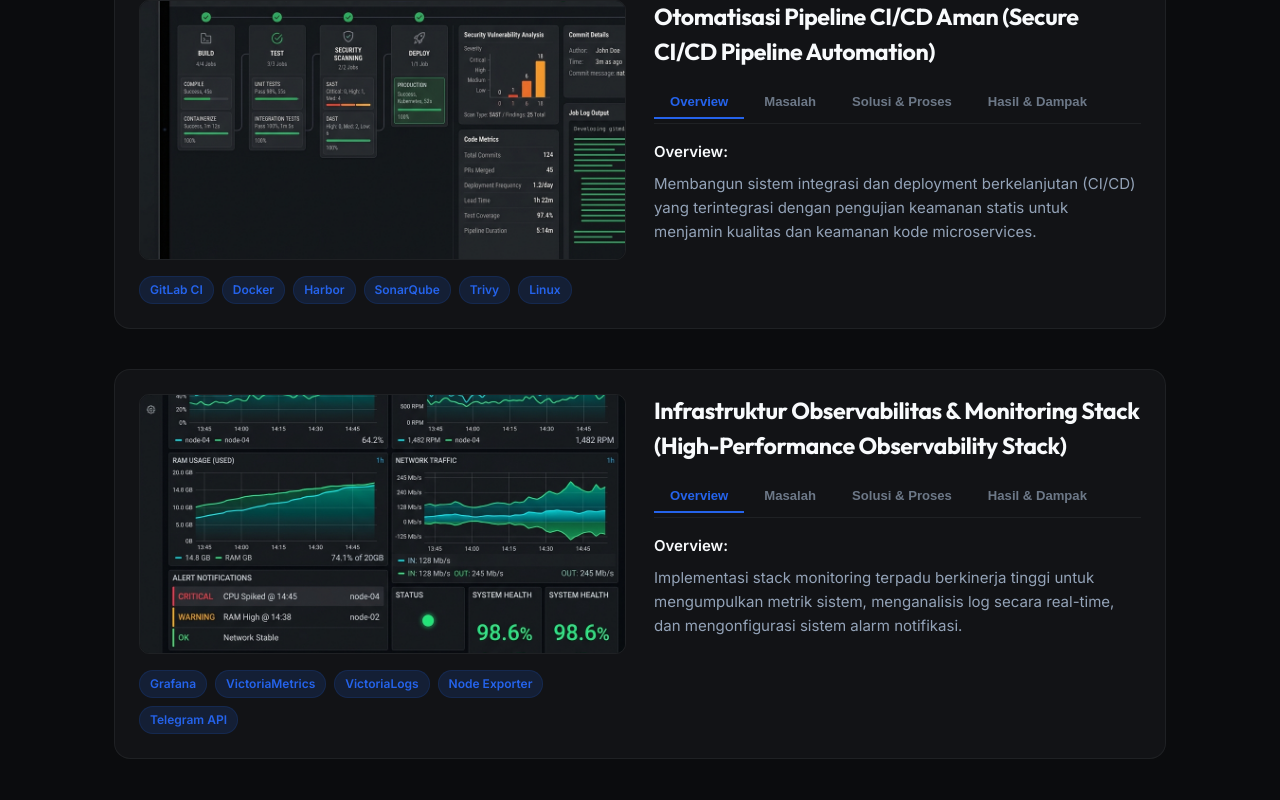
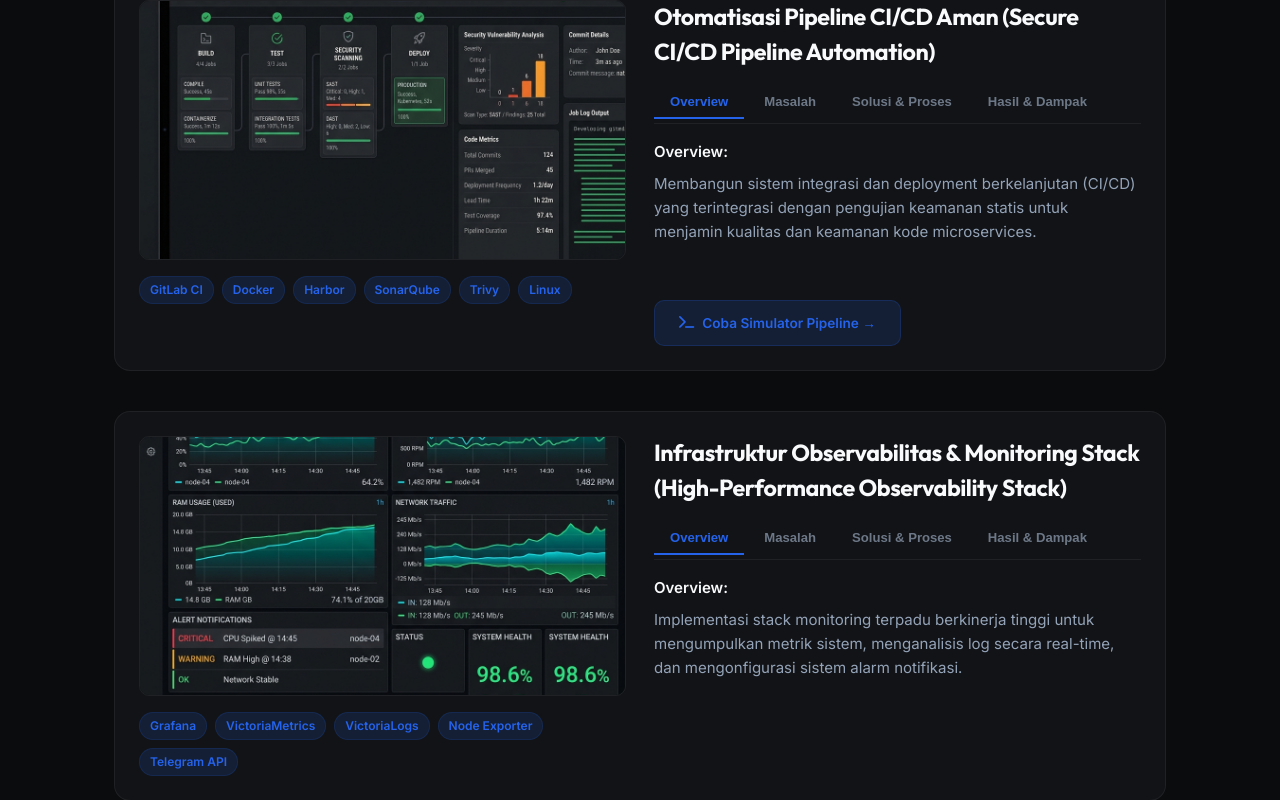
Before and after one commit to renmher/portofolio, a React (Vite) app: page / in a window 1280 px wide. Shown: the part 3180-3980 px from the top of the page. Built offline with nearby package versions, Linux system fonts and the light colour scheme.

Commit message:
feat: add CTA button inside CI/CD project card to redirect to simulator

```diff
--- a/src/App.jsx
+++ b/src/App.jsx
@@ -793,6 +793,28 @@ const App = () => {
                             </div>
                           )}
                         </div>
+
+                        {project.id === 1 && (
+                          <div style={{ marginTop: '20px' }}>
+                            <a
+                              href="#pipeline-simulator"
+                              className="btn btn-secondary btn-sm"
+                              style={{
+                                display: 'inline-flex',
+                                alignItems: 'center',
+                                gap: '8px',
+                                background: 'var(--primary-glow)',
+                                color: 'var(--primary)',
+                                border: '1px solid rgba(37, 99, 235, 0.2)',
+                                fontWeight: '600',
+                                fontSize: '0.85rem',
+                                textDecoration: 'none'
+                              }}
+                            >
+                              <i className="fa-solid fa-terminal"></i> {lang === 'id' ? 'Coba Simulator Pipeline' : 'Try Pipeline Simulator'} &rarr;
+                            </a>
+                          </div>
+                        )}
                       </div>
                     </div>
                   </div>
```
